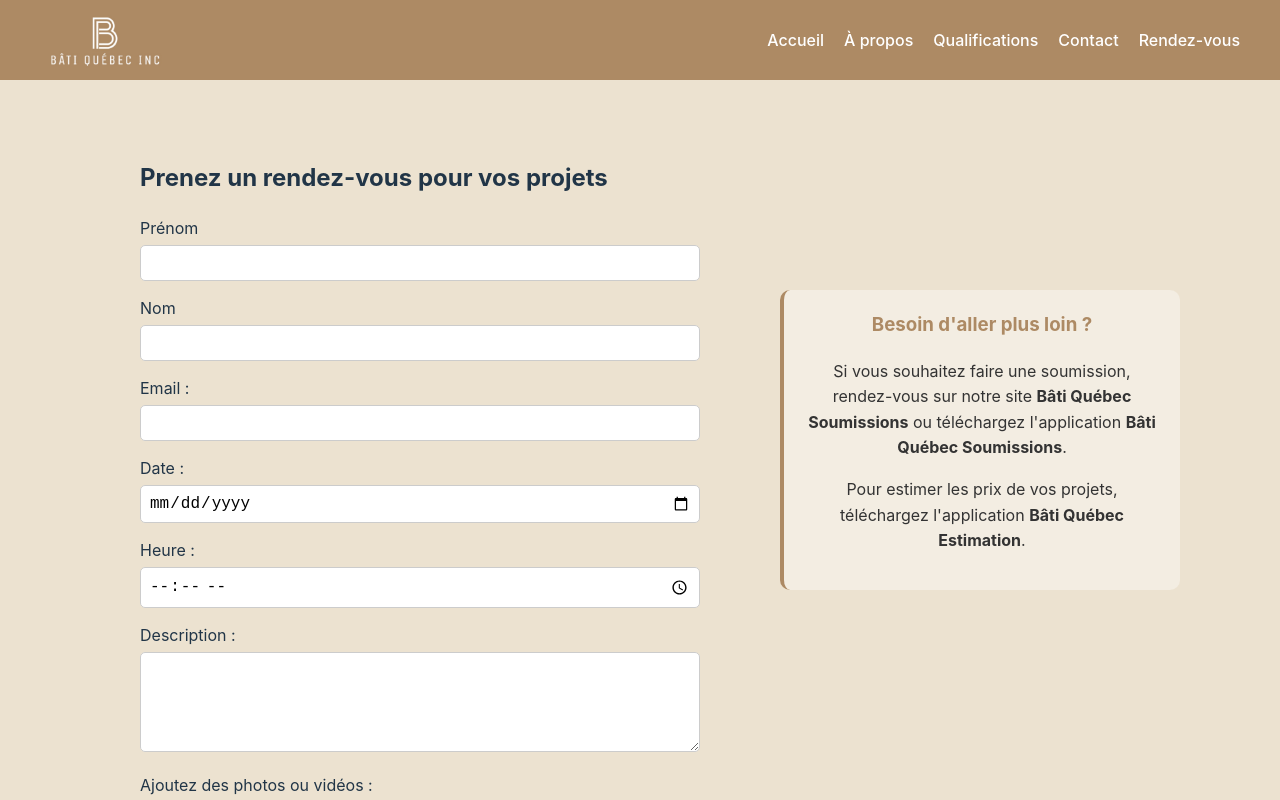
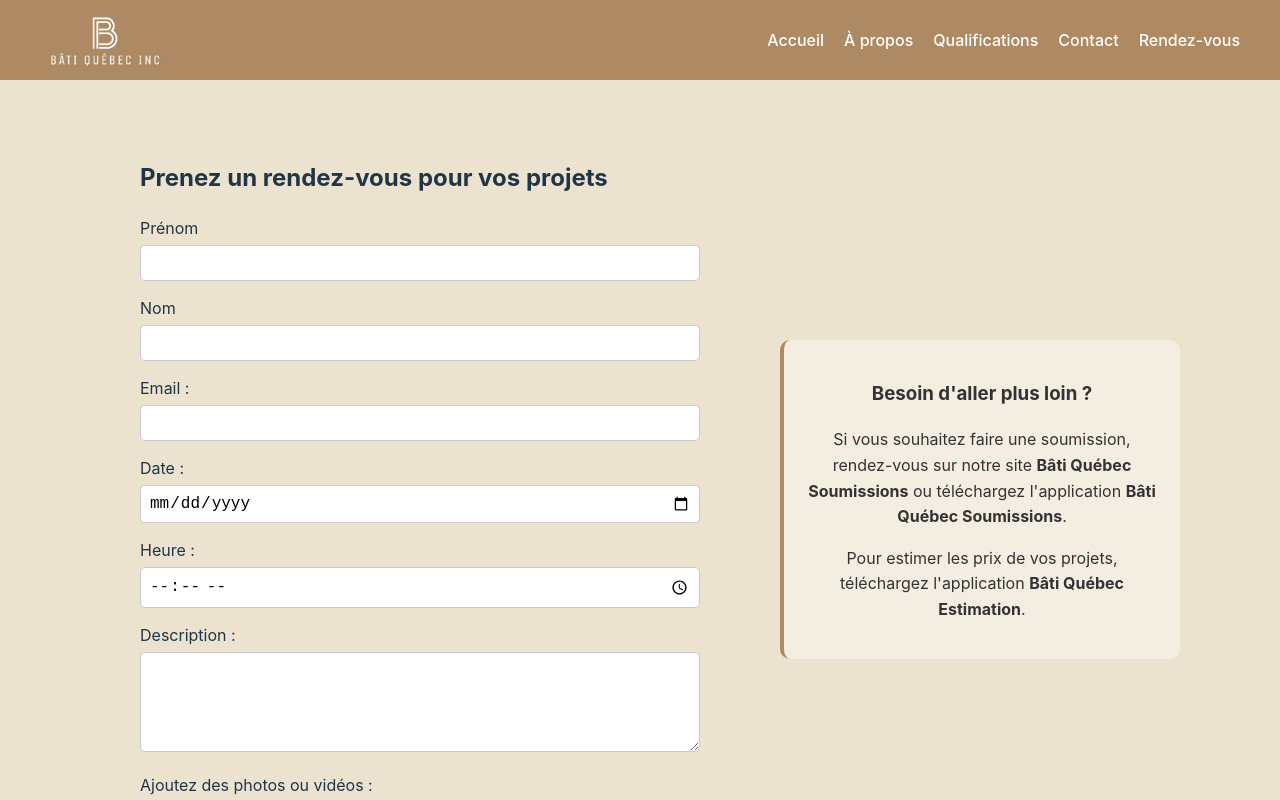
Before and after one commit to MyriamAssam/bati, a React (Vite) app: page /rdv in a window 1280 px wide. Shown: the top 800 px of the page. Built offline with nearby package versions, Linux system fonts and the light colour scheme.

Commit message:
arranger forms

```diff
--- a/src/App.css
+++ b/src/App.css
@@ -621,6 +621,19 @@ header {
   margin-top: 150px;
 }
 
+.info-box-rdv {
+  flex: 0.9;
+  background-color: #f3ede2;
+  border-left: 4px solid #AD8A64;
+  padding: 20px;
+  border-radius: 10px;
+  color: #333;
+  font-size: 16px;
+  line-height: 1.6;
+  max-width: 400px;
+
+  margin-top: 200px;
+}
 
 .info-box h3 {
   margin-top: 0;
--- a/src/pages/Rdv.jsx
+++ b/src/pages/Rdv.jsx
@@ -119,7 +119,7 @@ const Rdv = () => {
                     </p>
                 )}
             </form>
-            <div className="info-box">
+            <div className="info-box-rdv">
                 <h3>Besoin d'aller plus loin ?</h3>
                 <p>Si vous souhaitez faire une soumission, rendez-vous sur notre site <strong>Bâti Québec Soumissions</strong> ou téléchargez l'application <strong>Bâti Québec Soumissions</strong>.</p>
                 <p>Pour estimer les prix de vos projets, téléchargez l'application <strong>Bâti Québec Estimation</strong>.</p>
```
